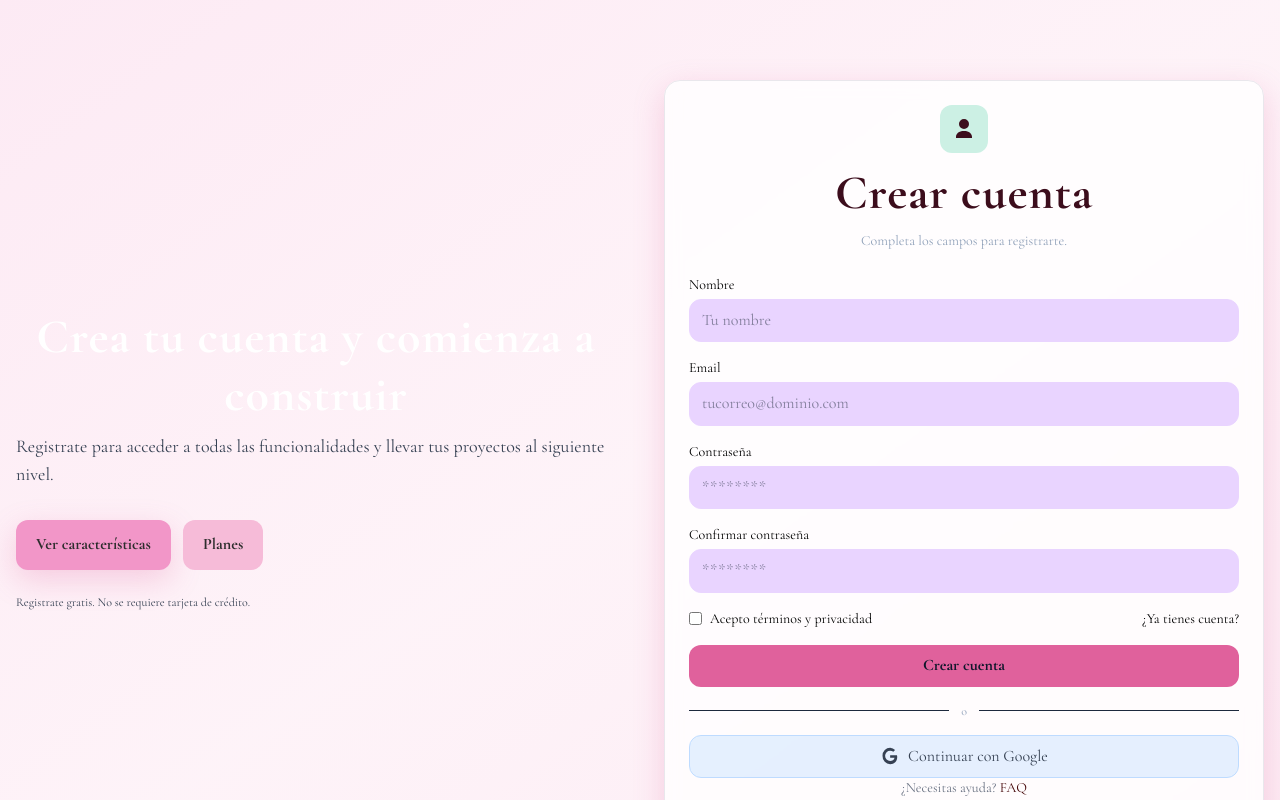
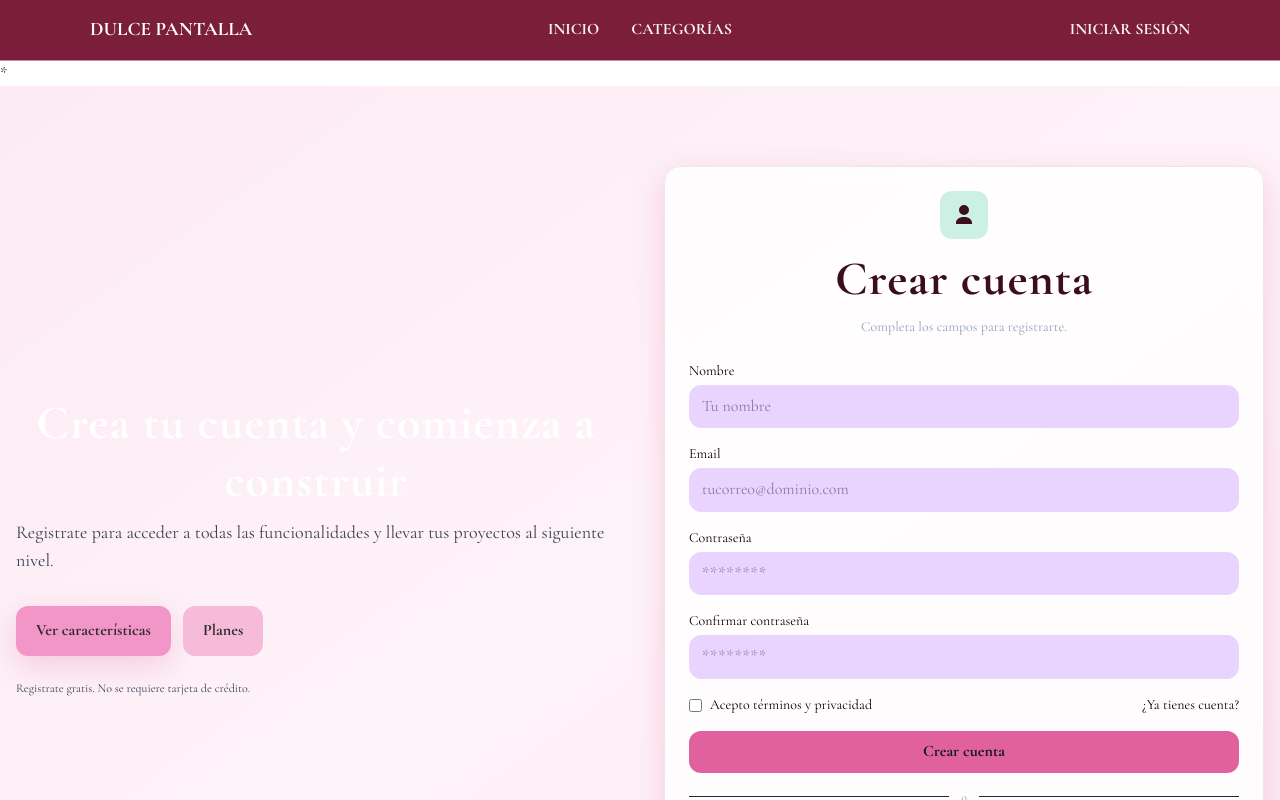
Before and after one commit to Joana0x/DulcePantalla, a Next.js app: page /sign-up in a window 1280 px wide. Shown: the top 800 px of the page. Built offline with nearby package versions, Linux system fonts and the light colour scheme; no server answers.

Commit message:
Variables locales
.env.local

```diff
--- a/app/lib/firebase-client.ts
+++ b/app/lib/firebase-client.ts
@@ -2,7 +2,7 @@ import {getApps, initializeApp} from "firebase/app";
 import {getAuth} from "firebase/auth";
 
 const firebaseConfig = {
-    apiKey: process.env.NEXT_PUBLIC_FIREBASE_API_KEY,
+  apiKey: process.env.NEXT_PUBLIC_FIREBASE_API_KEY,
   authDomain: process.env.NEXT_PUBLIC_FIREBASE_AUTH_DOMAIN,
   projectId: process.env.NEXT_PUBLIC_FIREBASE_PROJECT_ID,
   storageBucket:  process.env.NEXT_PUBLIC_FIREBASE_APP_ID,
--- a/app/sign-up/page.tsx
+++ b/app/sign-up/page.tsx
@@ -4,7 +4,7 @@ import Link from "next/link";
 import { FirebaseError } from "firebase/app";
 
 import { useState } from "react";
-//import Header from "../componentes/Header";
+import Header from "../componentes/Header";
 import { createUserWithEmailAndPassword } from "firebase/auth";
 import { auth } from "../lib/firebase-client";
 import { GoogleAuthProvider, signInWithPopup } from "firebase/auth";
@@ -82,7 +82,7 @@ export default function SignUpPage() {
       .catch((error: unknown) => {
         if (error instanceof FirebaseError) {
           if (error.code === "auth/account-exists-with-different-credential") {
-            const email = error.customData?.["email"] as string | undefined; // ✅ sin error de tipo
+            const email = error.customData?.["email"] as string | undefined;
             console.warn("Cuenta existente con diferente proveedor", email);
             return;
           }
@@ -92,7 +92,7 @@ export default function SignUpPage() {
   };
 
     return (<>
-      {/*<Header showLoginButton={true} />*/}
+      <Header showLoginButton={true} />*
       <section className="relative overflow-hidden">
         <div className="absolute inset-0 bg-gradient-to-br from-[#F296C8]/20 via-[#FCE1EE]/40 to-[#F6BBD8]/30" />
         <div className="max-w-7xl mx-auto px-4 py-20 relative">
```
